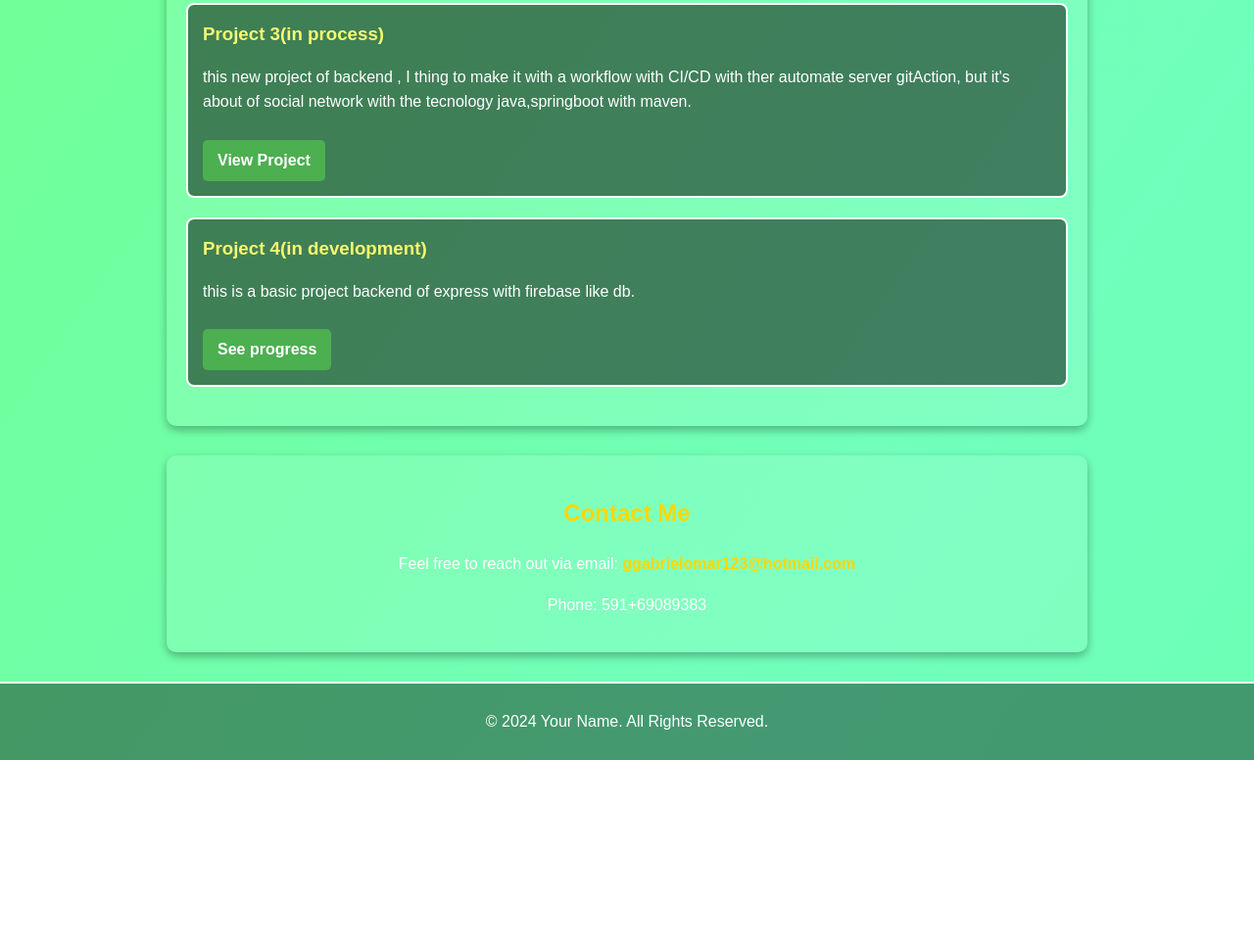
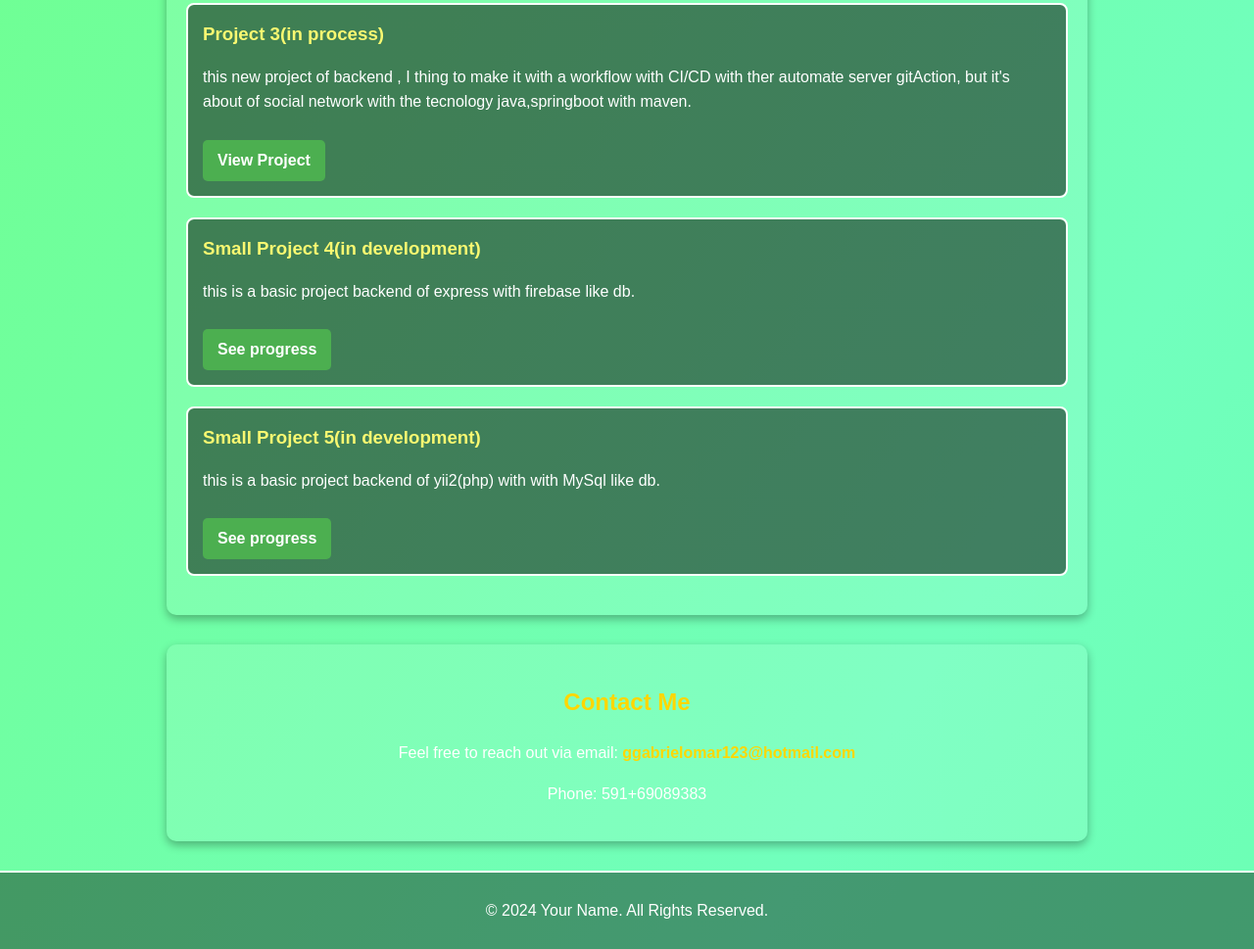
Before and after one commit to GabrielSuvia/Gabriel-Portfolio.github.io, a plain HTML site: page index.html in a window 1280 px wide. Shown: the part 1057-2026 px from the top of the page at 98% size. Before the commit the page ends 1833 px from the top, so only its background shows below. Drawn offline with Linux system fonts and the light colour scheme.

Commit message:
addin small project 5

```diff
--- a/index.html
+++ b/index.html
@@ -154,9 +154,15 @@ footer {
         </div>
 
         <div class="project">
-            <h3>Project 4(in development) </h3>
+            <h3>Small Project 4(in development) </h3>
             <p>this is a basic project backend of express with firebase like db. </p>
             <a href="https://github.com/GabrielSuvia/backend-js-firebase" class="btn">See progress</a>
+        </div>
+
+        <div class="project">
+            <h3>Small Project 5(in development) </h3>
+            <p>this is a basic project backend of yii2(php) with with MySql like db. </p>
+            <a href="https://github.com/GabrielSuvia/yii2-basic-project" class="btn">See progress</a>
         </div>
     </section>
 
```
